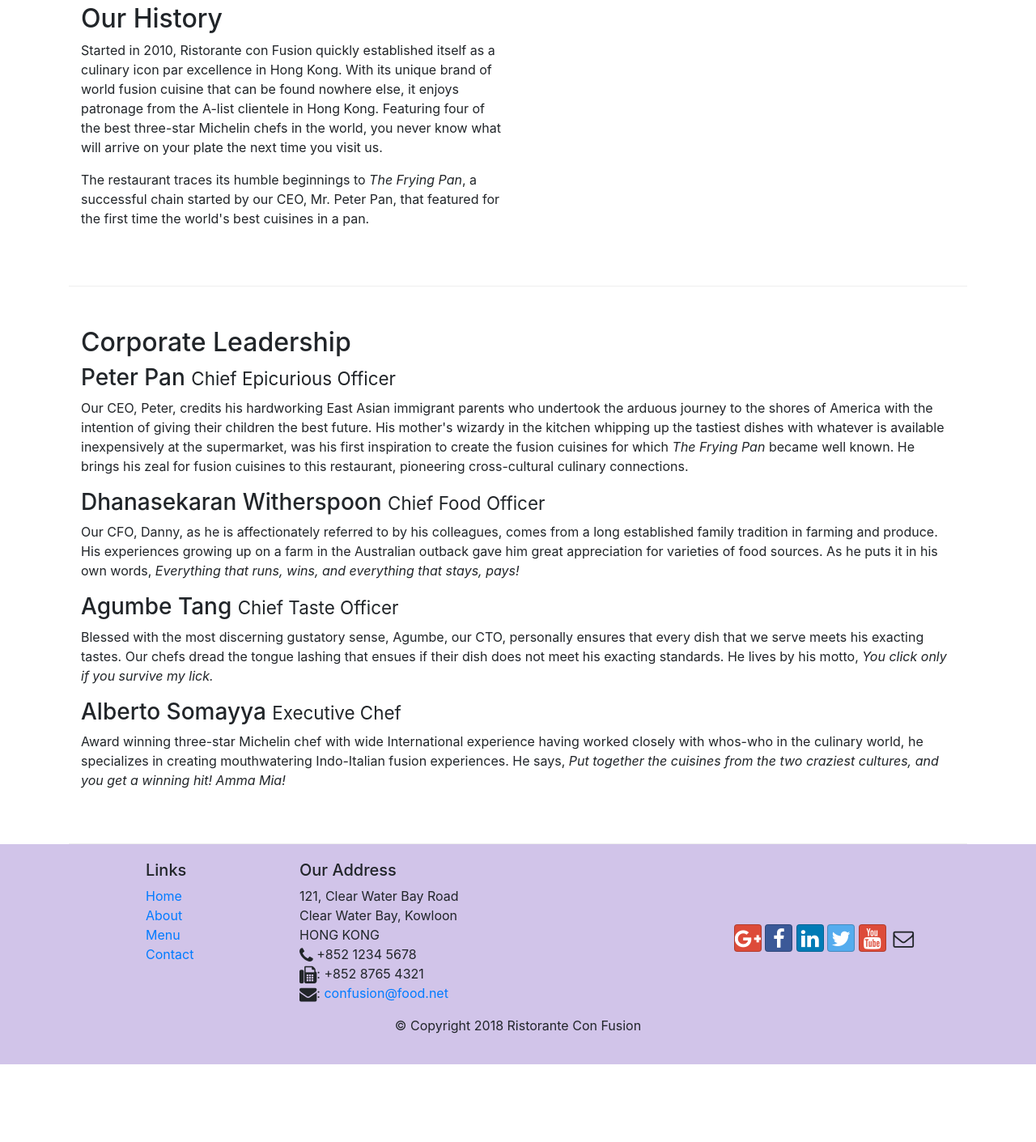
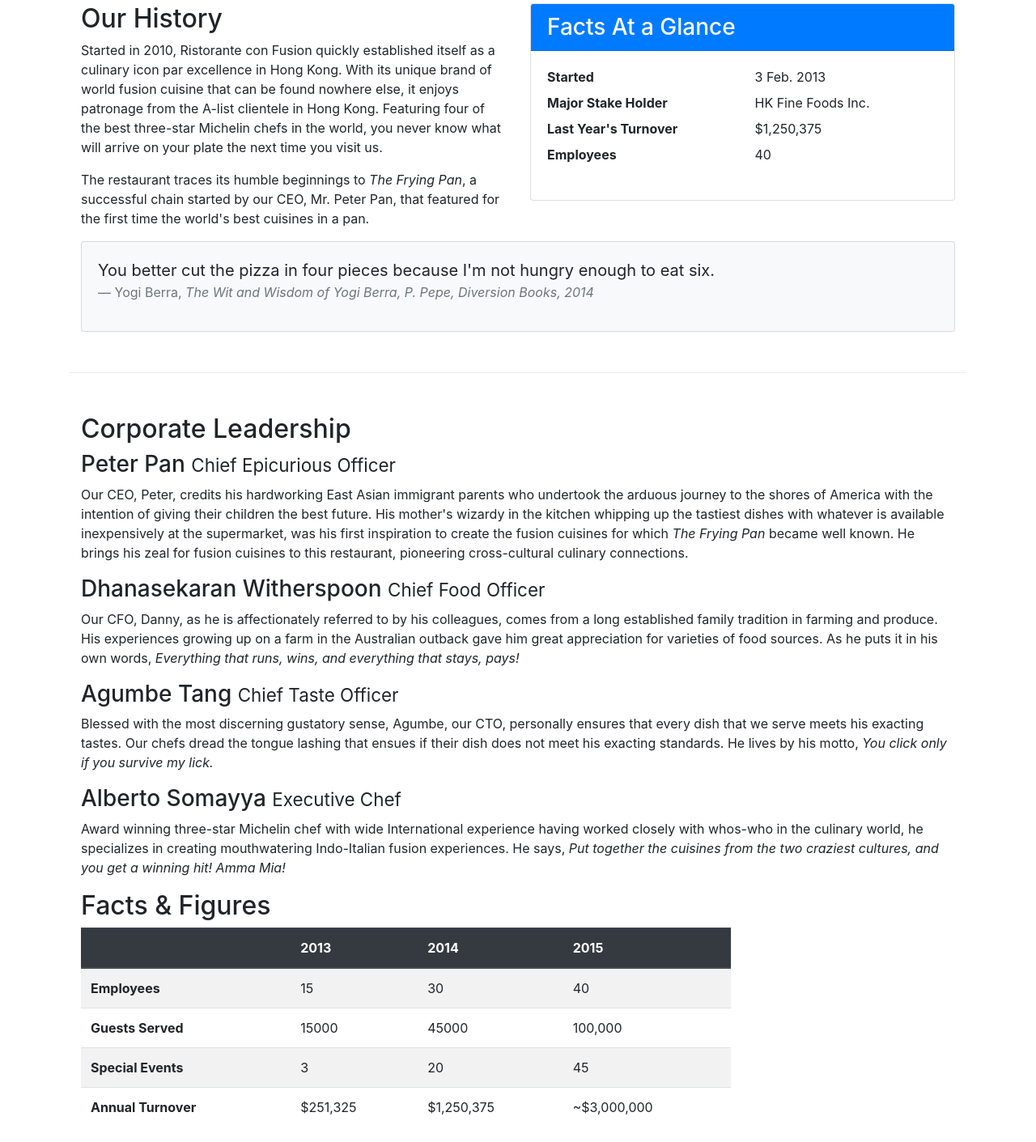
Before and after one commit to Rt-Fox/coursera_WebReact, a website: page aboutus.html in a window 1280 px wide. Shown: the part 511-1922 px from the top of the page at 81% size. Before the commit the page ends 1826 px from the top, so only its background shows below. Drawn offline with nearby package versions, Linux system fonts and the light colour scheme.

```diff
--- a/aboutus.html
+++ b/aboutus.html
@@ -12,6 +12,7 @@
     <link rel="stylesheet" href="node_modules/font-awesome/css/font-awesome.min.css">
     <link href="css/styles.css" rel="stylesheet">
     <title>Ristorante Con Fusion: About Us</title>
+    <link rel="shortcut icon" href="/img/logo.png" type="image/x-icon">
 </head>
 
 <body>
@@ -20,13 +21,13 @@
             <button class="navbar-toggler" type="button" data-toggle="collapse" data-target="#Navbar">
                 <span class="navbar-toggler-icon"></span>
             </button>
-            <a class="navbar-brand mr-auto" href="index.html">Ristorante Con Fusion</a>
+            <a class="navbar-brand mr-auto" href="#"><img src="img/logo.png" height="30" width="41"></a>
             <div class="collapse navbar-collapse" id="Navbar">
                 <ul class="navbar-nav ml-auto">
-                    <li class="nav-item"><a class="nav-link" href="index.html"><span class="fa fa-home fa-lg"></span>Home</a></li>
-                    <li class="nav-item active"><a class="nav-link" href="#"><span class="fa fa-info fa-lg"></span>About</a></li>
-                    <li class="nav-item"><a class="nav-link" href="#"><span class="fa fa-list fa-lg"></span>Menu</a></li>
-                    <li class="nav-item"><a class="nav-link" href="contactus.html"><span class="fa fa-address-card fa-lg"></span>Contact</a></li>
+                    <li class="nav-item"><a class="nav-link" href="index.html"><span class="fa fa-home fa-lg"></span> Home</a></li>
+                    <li class="nav-item active"><a class="nav-link" href="#"><span class="fa fa-info fa-lg"></span> About</a></li>
+                    <li class="nav-item"><a class="nav-link" href="#"><span class="fa fa-list fa-lg"></span> Menu</a></li>
+                    <li class="nav-item"><a class="nav-link" href="contactus.html"><span class="fa fa-address-card fa-lg"></span> Contact</a></li>
                 </ul>
             </div>
         </div>
@@ -38,7 +39,8 @@
                     <h1>Ristorante con Fusion</h1>
                     <p>We take inspiration from the World's best cuisines, and create a unique fusion experience. Our lipsmacking creations will tickle your culinary senses!</p>
                 </div>
-                <div class="col-12 col-sm">
+                <div class="col-12 col-sm align-self-center">
+                    <img src="img/logo.png" class="img-fluid">
                 </div>
             </div>
         </div>
@@ -62,7 +64,34 @@
                 <p>Started in 2010, Ristorante con Fusion quickly established itself as a culinary icon par excellence in Hong Kong. With its unique brand of world fusion cuisine that can be found nowhere else, it enjoys patronage from the A-list clientele in Hong Kong.  Featuring four of the best three-star Michelin chefs in the world, you never know what will arrive on your plate the next time you visit us.</p>
                 <p>The restaurant traces its humble beginnings to <em>The Frying Pan</em>, a successful chain started by our CEO, Mr. Peter Pan, that featured for the first time the world's best cuisines in a pan.</p>
             </div>
-            <div>
+            <div class="col-12 col-sm-6">
+                <div class="card">
+                    <h3 class="card-header bg-primary text-white">Facts At a Glance</h3>
+                    <div class="card-body">
+                        <dl class="row">
+                            <dt class="col-6">Started</dt>
+                            <dd class="col-6">3 Feb. 2013</dd>
+                            <dt class="col-6">Major Stake Holder</dt>
+                            <dd class="col-6">HK Fine Foods Inc.</dd>
+                            <dt class="col-6">Last Year's Turnover</dt>
+                            <dd class="col-6">$1,250,375</dd>
+                            <dt class="col-6">Employees</dt>
+                            <dd class="col-6">40</dd>
+                        </dl>
+                    </div>
+                </div>
+            </div>
+            <div class="col-12">
+                <div class="card card-body bg-light">
+                    <blockquote class="blockquote">
+                        <p class="mb-0">You better cut the pizza in four pieces because
+                            I'm not hungry enough to eat six.</p>
+                        <footer class="blockquote-footer">Yogi Berra,
+                            <cite title="Source Title">The Wit and Wisdom of Yogi Berra,
+                                P. Pepe, Diversion Books, 2014</cite>
+                        </footer>
+                    </blockquote>
+                </div>
             </div>
         </div>
 
@@ -79,7 +108,50 @@
                 <h3>Alberto Somayya <small>Executive Chef</small></h3>
                 <p class="d-none d-sm-block">Award winning three-star Michelin chef with wide International experience having worked closely with whos-who in the culinary world, he specializes in creating mouthwatering Indo-Italian fusion experiences. He says, <em>Put together the cuisines from the two craziest cultures, and you get a winning hit! Amma Mia!</em></p>
             </div>
-       </div>
+            <div class="col-12 col-sm-9">
+                <h2>Facts &amp; Figures</h2>
+                <div class="table-responsive">
+                    <table class="table table-striped">
+                        <thead class="thead-dark">
+                        <tr>
+                            <th>&nbsp;</th>
+                            <th>2013</th>
+                            <th>2014</th>
+                            <th>2015</th>
+                        </tr>
+                        </thead>
+                        <tbody>
+                        <tr>
+                            <th>Employees</th>
+                            <td>15</td>
+                            <td>30</td>
+                            <td>40</td>
+                        </tr>
+                        <tr>
+                            <th>Guests Served</th>
+                            <td>15000</td>
+                            <td>45000</td>
+                            <td>100,000</td>
+                        </tr>
+                        <tr>
+                            <th>Special Events</th>
+                            <td>3</td>
+                            <td>20</td>
+                            <td>45</td>
+                        </tr>
+                        <tr>
+                            <th>Annual Turnover</th>
+                            <td>$251,325</td>
+                            <td>$1,250,375</td>
+                            <td>~$3,000,000</td>
+                        </tr>
+                        </tbody>
+                    </table>
+                </div>
+            </div>
+            <div class="col-12 col-sm-3">
+            </div>
+        </div>
 
     </div>
 
```
Also changed, not shown: contactus.html (+5 -5 lines), index.html (+32 -12 lines).
